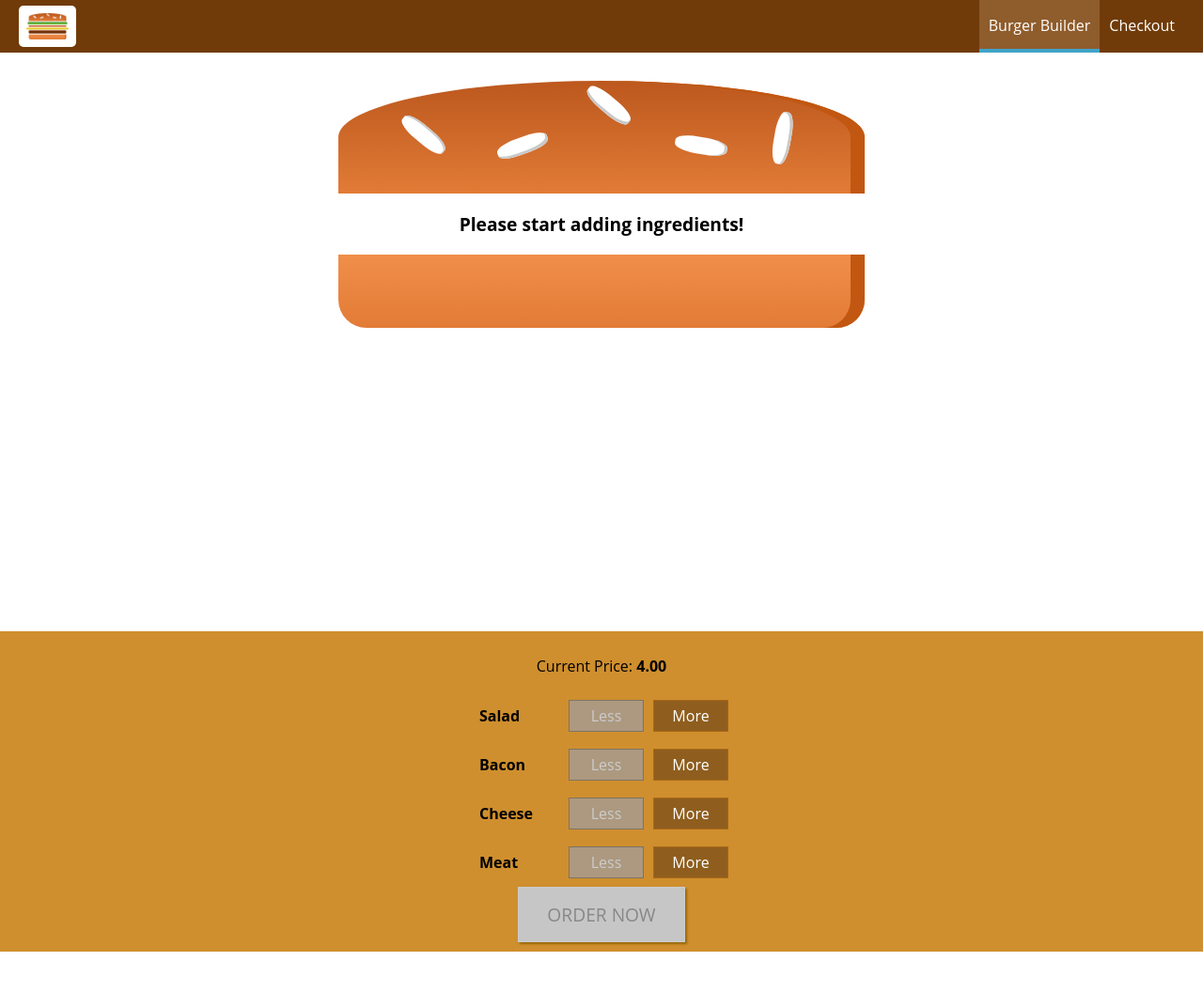
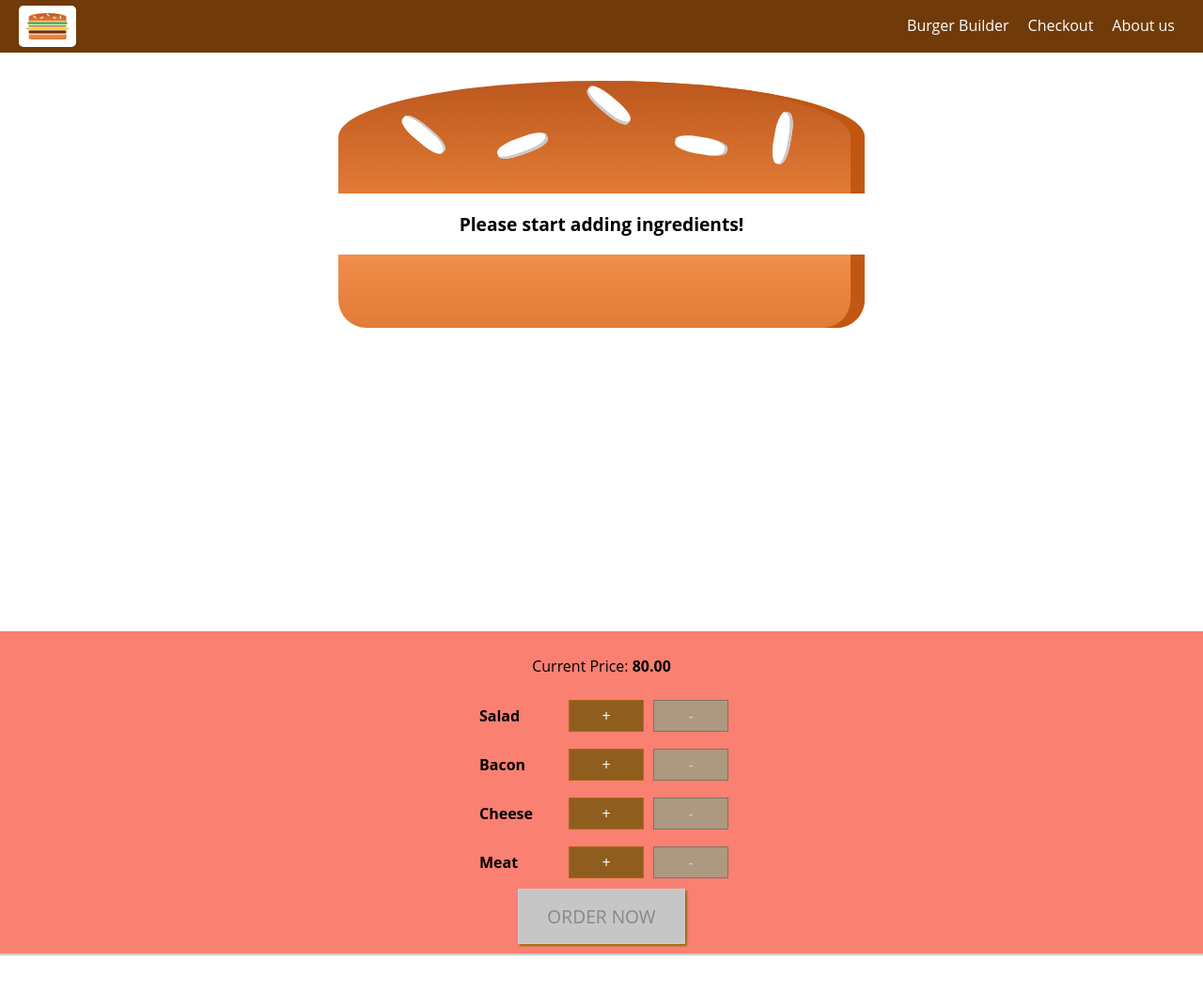
Before and after one commit to Sayan3sarkar/Burger_builder_react, a React app in the folder burger/: page / in a window 1280 px wide. Shown: the top 1056 px of the page at 94% size. Before the commit the page ends 1013 px from the top, so only its background shows below. Built offline with nearby package versions, Linux system fonts and the light colour scheme.

Commit message:
Progress as of 03/09/2019

```diff
--- a/burger/src/components/Burger/BuildControls/BuildControl/BuildControl.js
+++ b/burger/src/components/Burger/BuildControls/BuildControl/BuildControl.js
@@ -6,12 +6,12 @@ const buildControl = (props) => (
     <div className={classes.BuildControl}>
         <div className={classes.Label}>{props.label}</div>
         <button
+            className={classes.More}
+            onClick={props.added}>+</button>
+        <button
             className={classes.Less}
             onClick={props.removed}
-            disabled={props.disabled}>Less</button>
-        <button
-            className={classes.More}
-            onClick={props.added}>More</button>
+            disabled={props.disabled}>-</button>
     </div>
 );
 
--- a/burger/src/components/Burger/BuildControls/BuildControls.css
+++ b/burger/src/components/Burger/BuildControls/BuildControls.css
@@ -1,15 +1,17 @@
 .BuildControls {
     width: 100%;
-    background-color: #CF8F2E;
+    background-color: salmon;
     display: flex;
     flex-flow: column;
     align-items: center;
     box-shadow: 0 2px 1px #ccc;
     margin: auto;
+    margin-bottom: 80px;
     padding: 10px 0;
 }
 
 .OrderButton {
+    margin-top: 2px;
     background-color: #DAD735;
     outline: none;
     cursor: pointer;
--- a/burger/src/components/Navigation/NavigationItems/NavigationItem/NavigationItem.js
+++ b/burger/src/components/Navigation/NavigationItems/NavigationItem/NavigationItem.js
@@ -4,10 +4,8 @@ import classes from './NavigationItem.css';
 
 const navigationItem = ( props ) => (
     <li className={classes.NavigationItem}>
-        <a
-            href={props.link}
-            className={props.active ? classes.active : null}>{props.children}</a>
+        <a href={props.link} className={props.active ? classes.active : null}>{props.children}</a>
     </li>
 );
 
-export default navigationItem;
+export default navigationItem
--- a/burger/src/components/Navigation/NavigationItems/NavigationItems.js
+++ b/burger/src/components/Navigation/NavigationItems/NavigationItems.js
@@ -5,8 +5,9 @@ import NavigationItem from './NavigationItem/NavigationItem';
 
 const navigationItems = () => (
     <ul className={classes.NavigationItems}>
-        <NavigationItem link="/" active>Burger Builder</NavigationItem>
+        <NavigationItem link="/">Burger Builder</NavigationItem>
         <NavigationItem link="/">Checkout</NavigationItem>
+        <NavigationItem link="/">About us</NavigationItem>
     </ul>
 );
 
--- a/burger/src/containers/BurgerBuilder/BurgerBuilder.js
+++ b/burger/src/containers/BurgerBuilder/BurgerBuilder.js
@@ -7,10 +7,10 @@ import Modal from '../../components/UI/Modal/Modal';
 import OrderSummary from '../../components/Burger/OrderSummary/OrderSummary';
 
 const INGREDIENT_PRICES = {
-    salad: 0.5,
-    cheese: 0.4,
-    meat: 1.3,
-    bacon: 0.7
+    cheese: 30,
+    bacon: 40,
+    salad: 15,
+    meat: 120
 };
 
 class BurgerBuilder extends Component {
@@ -20,12 +20,12 @@ class BurgerBuilder extends Component {
     // }
     state = {
         ingredients: {
+            cheese: 0,
+            bacon: 0,
             salad: 0,
-            bacon: 0,
-            cheese: 0,
             meat: 0
         },
-        totalPrice: 4,
+        totalPrice: 80,
         purchasable: false,
         purchasing: false
     }
```
